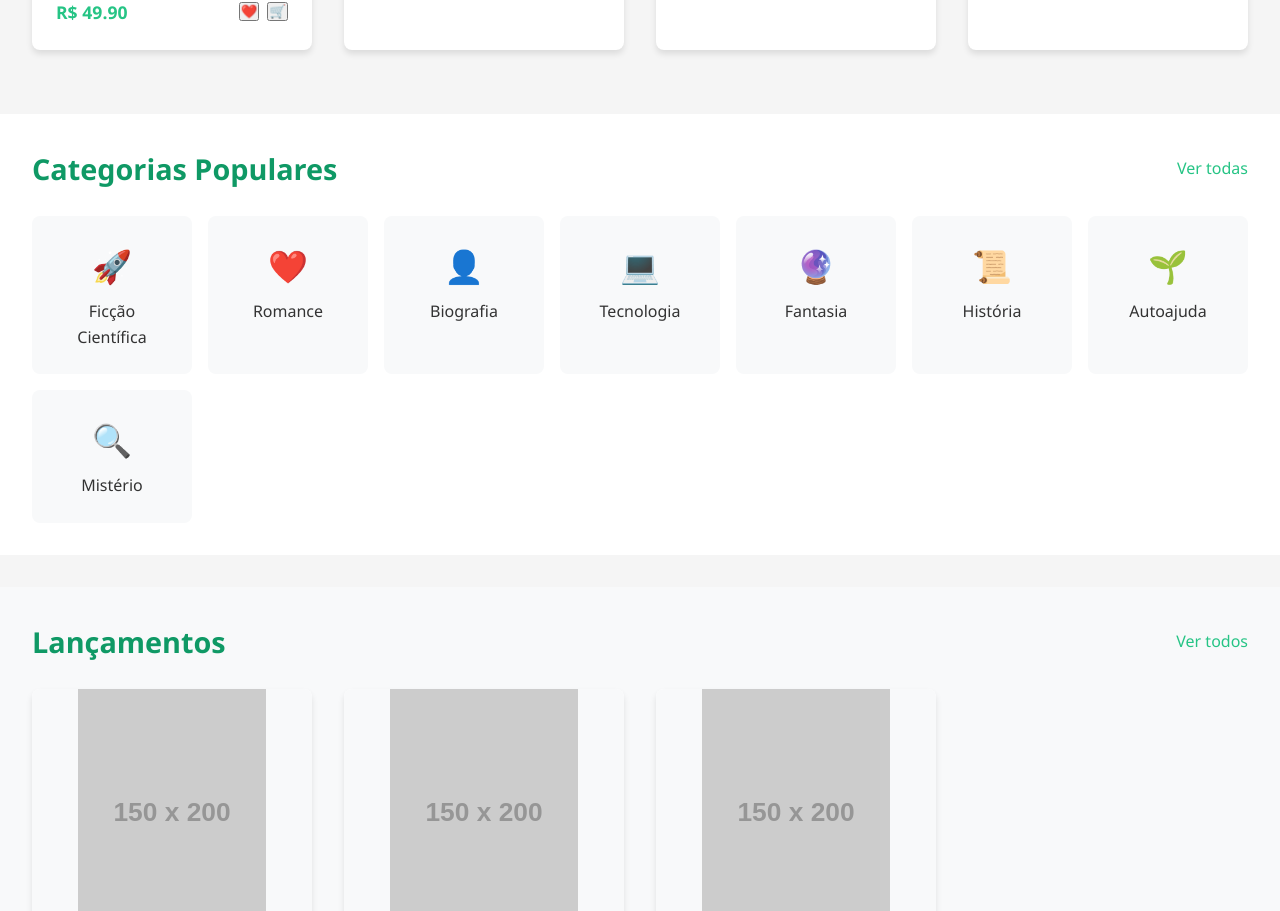
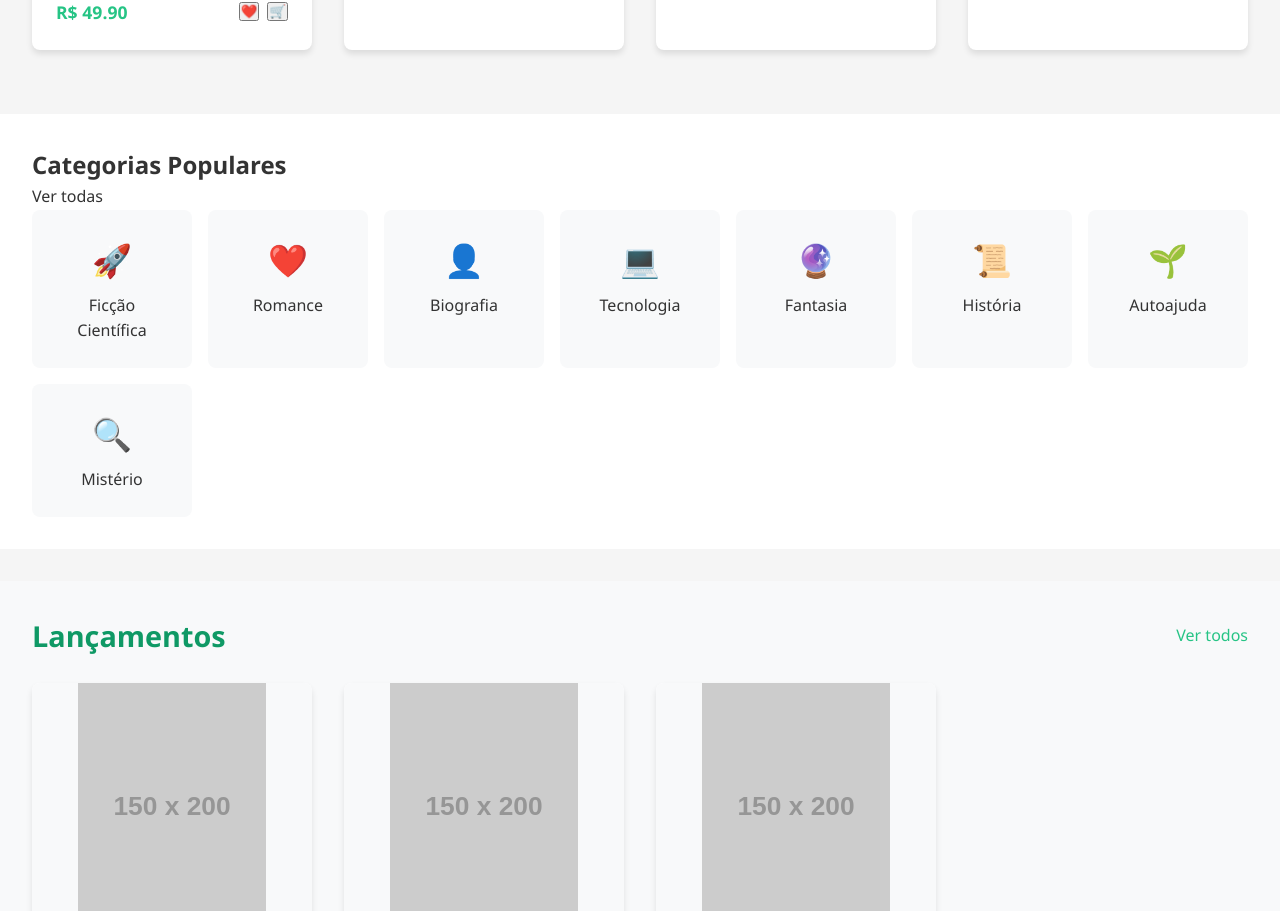
Before and after one commit to giovannig10/componentizacao-loja-de-livros, a Next.js app: page / in a window 1280 px wide. Shown: the part 982-1893 px from the top of the page. Built offline with nearby package versions, Linux system fonts and the light colour scheme.

Commit message:
feat: create categories section component

```diff
--- /dev/null
+++ b/src/app/components/categories/categories.module.css
@@ -0,0 +1,42 @@
+.categoriesSection {
+    padding: 2rem;
+    margin-bottom: 2rem;
+    background-color: var(--white);
+    box-sizing: border-box;
+  }
+
+  .categoriesGrid {
+    display: grid;
+    grid-template-columns: repeat(auto-fill, minmax(150px, 1fr));
+    gap: 1rem;
+  }
+
+  .categoryCard {
+    display: flex;
+    flex-direction: column;
+    align-items: center;
+    padding: 1.5rem;
+    background-color: var(--gray-100);
+    border-radius: var(--border-radius);
+    transition: var(--transition);
+    animation: fadeIn 0.5s ease forwards;
+    text-decoration: none;
+    color: inherit;
+    box-sizing: border-box;
+  }
+
+  .categoryCard:hover {
+    background-color: var(--primary-color);
+    color: var(--white);
+    transform: translateY(-5px);
+  }
+
+  .categoryIcon {
+    font-size: 2rem;
+    margin-bottom: 0.5rem;
+  }
+
+  .categoryName {
+    font-weight: 500;
+    text-align: center;
+  }
--- /dev/null
+++ b/src/app/components/categories/index.jsx
@@ -0,0 +1,40 @@
+import styles from "./categories.module.css"
+
+const categories = [
+    { id: 1, name: "Ficção Científica", icon: "🚀" },
+    { id: 2, name: "Romance", icon: "❤️" },
+    { id: 3, name: "Biografia", icon: "👤" },
+    { id: 4, name: "Tecnologia", icon: "💻" },
+    { id: 5, name: "Fantasia", icon: "🔮" },
+    { id: 6, name: "História", icon: "📜" },
+    { id: 7, name: "Autoajuda", icon: "🌱" },
+    { id: 8, name: "Mistério", icon: "🔍" },
+  ];
+
+const Categories1 = () => {
+    return (
+        <section className={styles.categoriesSection}>
+        <div className={styles.sectionHeader}>
+          <h2 className={styles.sectionHeading}>Categorias Populares</h2>
+          <a href="/categorias" className={styles.viewAll}>
+            Ver todas
+          </a>
+        </div>
+
+        <div className={styles.categoriesGrid}>
+          {categories.map((category) => (
+            <a
+              key={category.id}
+              href={`/categoria/${category.id}`}
+              className={styles.categoryCard}
+            >
+              <span className={styles.categoryIcon}>{category.icon}</span>
+              <span className={styles.categoryName}>{category.name}</span>
+            </a>
+          ))}
+        </div>
+      </section>
+    );
+};
+
+export default Categories1;
--- a/src/app/page.jsx
+++ b/src/app/page.jsx
@@ -3,6 +3,7 @@ import Header from "./components/header";
 import Footer from "./components/footer"
 import HeroBanner from "./components/herobanner";
 import Featured from "./components/featured";
+import Categories1 from "./components/categories";
 
 
 export default function Home() {
@@ -154,27 +155,7 @@ export default function Home() {
      <Featured />
 
       {/* CATEGORIES SECTION */}
-      <section className={styles.categoriesSection}>
-        <div className={styles.sectionHeader}>
-          <h2 className={styles.sectionHeading}>Categorias Populares</h2>
-          <a href="/categorias" className={styles.viewAll}>
-            Ver todas
-          </a>
-        </div>
-
-        <div className={styles.categoriesGrid}>
-          {categories.map((category) => (
-            <a
-              key={category.id}
-              href={`/categoria/${category.id}`}
-              className={styles.categoryCard}
-            >
-              <span className={styles.categoryIcon}>{category.icon}</span>
-              <span className={styles.categoryName}>{category.name}</span>
-            </a>
-          ))}
-        </div>
-      </section>
+      <Categories1 />
 
       {/* NEW RELEASES SECTION */}
       <section className={`${styles.bookSection} ${styles.newReleases}`}>
```
